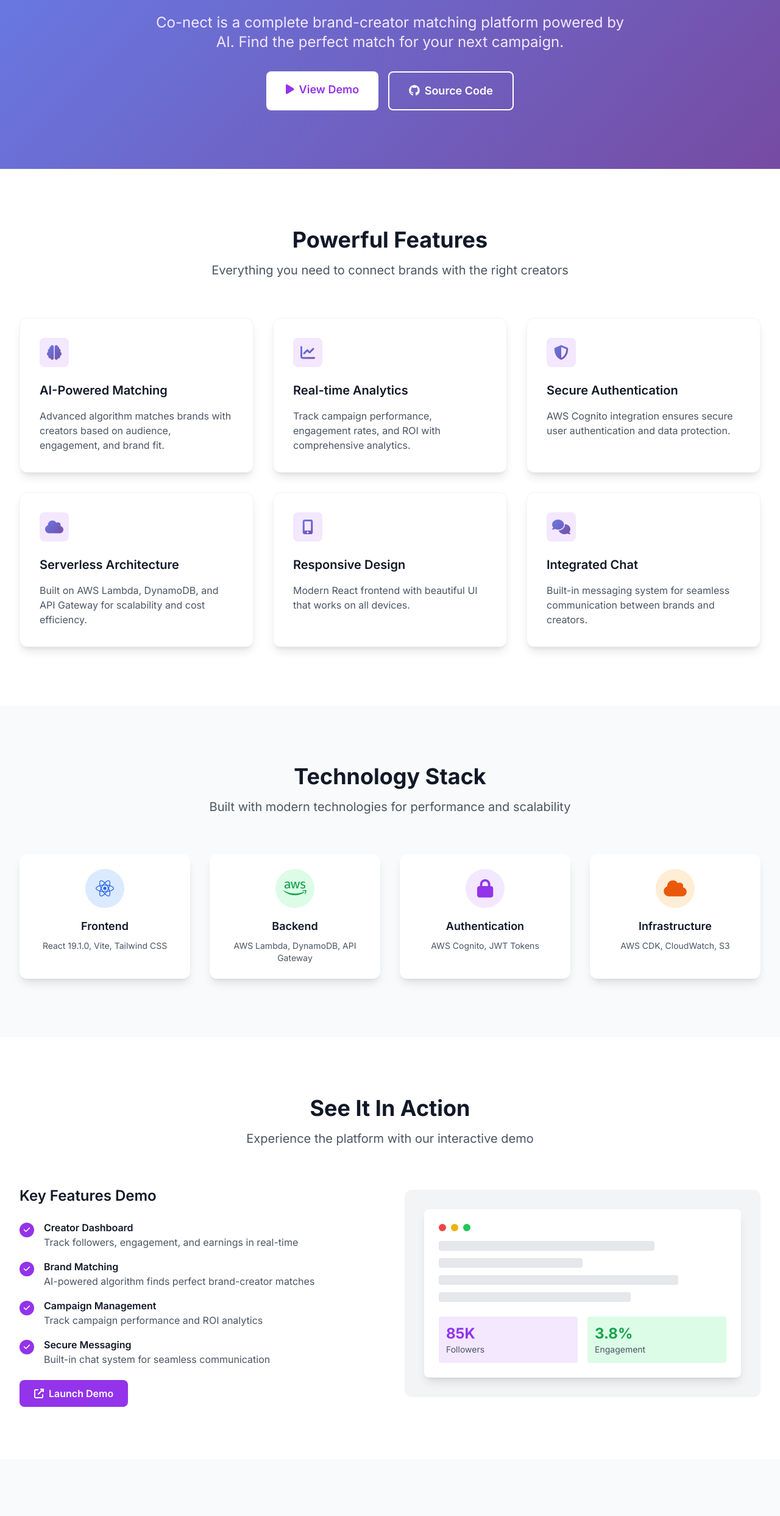
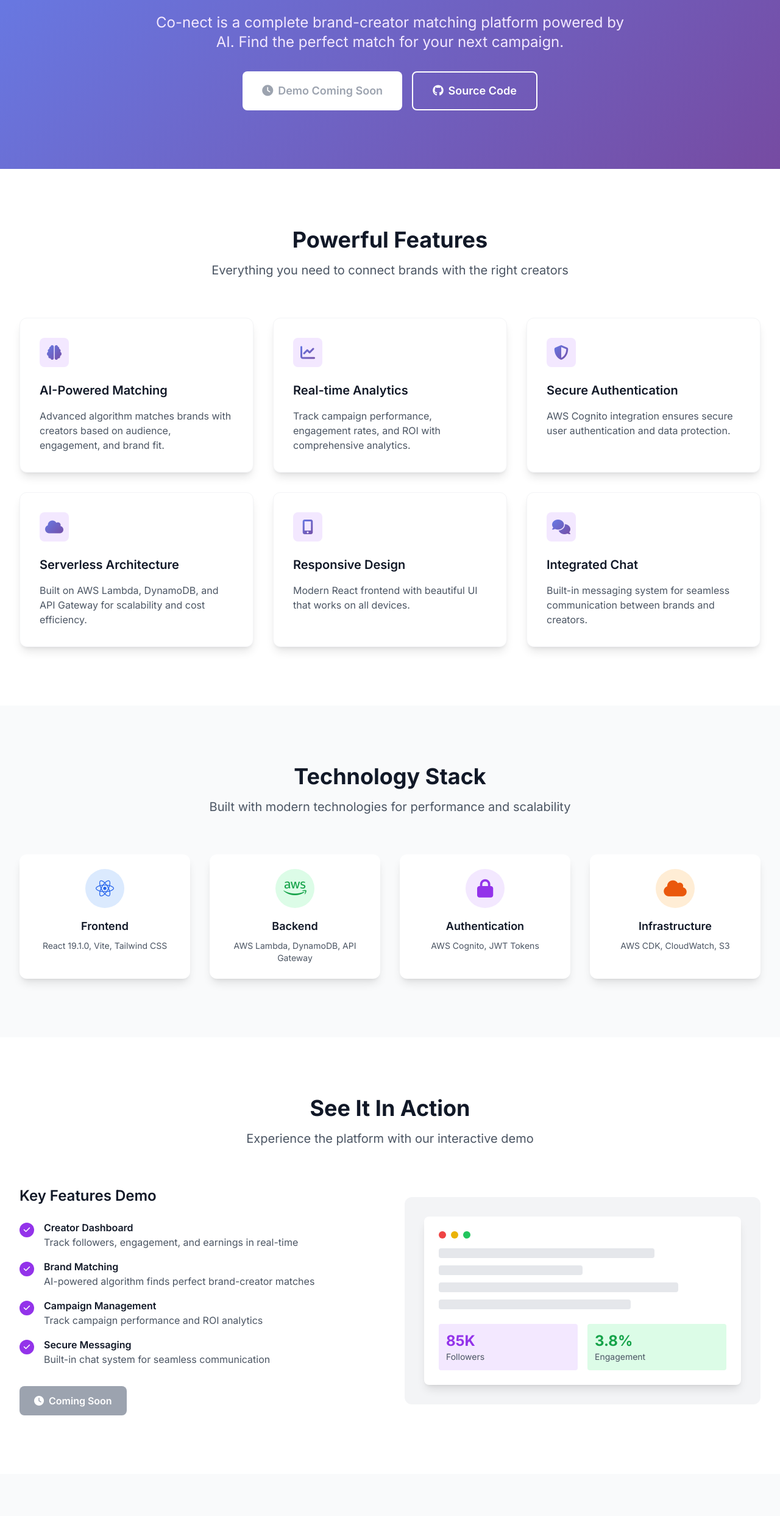
Before and after one commit to kikush98/brandley_web.github.io, a plain HTML site: page index.html in a window 1280 px wide. Shown: the part 287-2773 px from the top of the page at 61% size. Drawn offline with nearby package versions, Linux system fonts and the light colour scheme.

Commit message:
Update demo buttons to show Coming Soon

```diff
--- a/index.html
+++ b/index.html
@@ -84,9 +84,9 @@
                     Find the perfect match for your next campaign.
                 </p>
                 <div class="flex flex-col sm:flex-row gap-4 justify-center">
-                    <a href="#demo" class="bg-white text-purple-600 px-8 py-4 rounded-lg text-lg font-semibold hover:bg-gray-100 transition-colors">
-                        <i class="fas fa-play mr-2"></i>View Demo
-                    </a>
+                    <button class="bg-white text-gray-400 px-8 py-4 rounded-lg text-lg font-semibold cursor-not-allowed" disabled>
+                        <i class="fas fa-clock mr-2"></i>Demo Coming Soon
+                    </button>
                     <a href="https://github.com/your-username/co-nect" class="border-2 border-white text-white px-8 py-4 rounded-lg text-lg font-semibold hover:bg-white hover:text-purple-600 transition-colors">
                         <i class="fab fa-github mr-2"></i>Source Code
                     </a>
@@ -278,9 +278,9 @@
                     </div>
 
                     <div class="mt-8">
-                        <a href="https://your-demo-url.com" class="bg-purple-600 text-white px-6 py-3 rounded-lg font-semibold hover:bg-purple-700 transition-colors">
-                            <i class="fas fa-external-link-alt mr-2"></i>Launch Demo
-                        </a>
+                        <button class="bg-gray-400 text-white px-6 py-3 rounded-lg font-semibold cursor-not-allowed" disabled>
+                            <i class="fas fa-clock mr-2"></i>Coming Soon
+                        </button>
                     </div>
                 </div>
 
```
